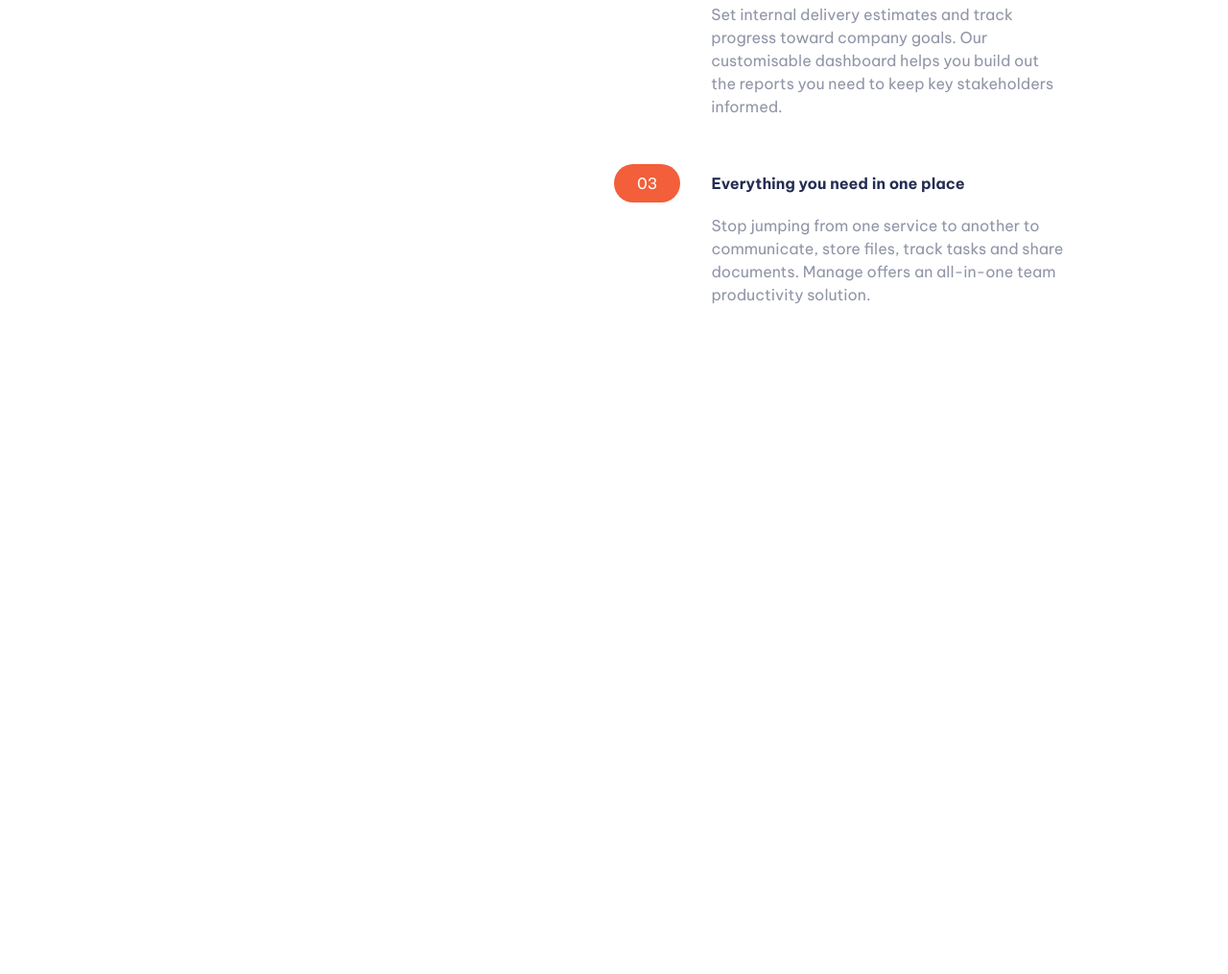
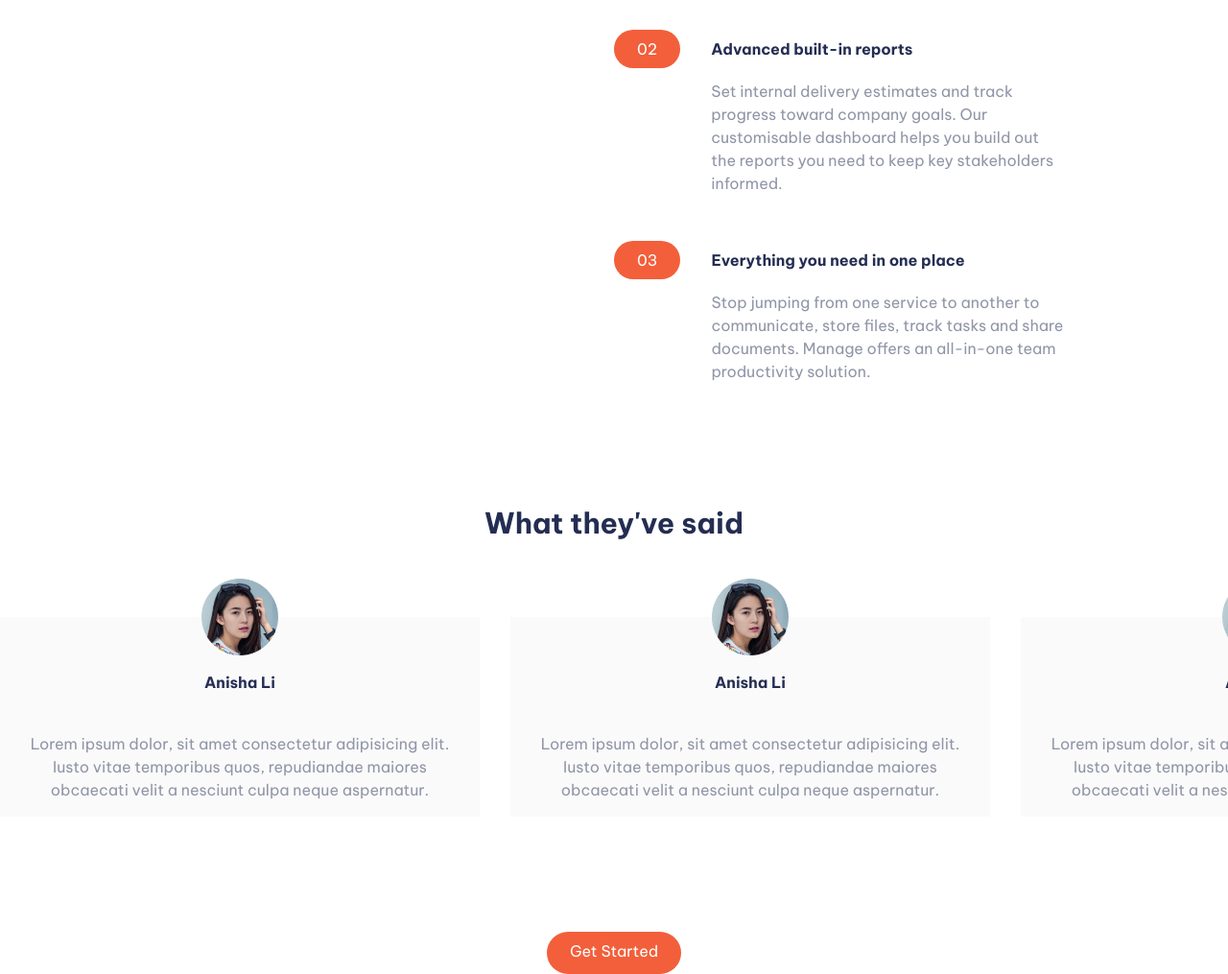
Before and after one commit to Iamdeyo/manage-landing-page-master, a website: page index.html in a window 1280 px wide. Shown: the part 960-1975 px from the top of the page at 96% size. Before the commit the page ends 1327 px from the top, so only its background shows below. Drawn offline with Linux system fonts and the light colour scheme.

Commit message:
adding testimony section

```diff
--- a/index.html
+++ b/index.html
@@ -80,7 +80,7 @@
     <!-- Features Section -->
     <section id="feature" class="overflow-hidden">
       <div
-        class="container flex flex-col mx-auto space-y-10 mt-10 px-4 md:flex-row md:space-y-0"
+        class="container flex flex-col mx-auto space-y-10 mt-10 p-20 px-4 md:flex-row md:space-y-0"
       >
         <!-- left side -->
         <div class="flex flex-col space-y-6 md:w-1/2">
@@ -174,5 +174,84 @@
         </div>
       </div>
     </section>
+    <!-- Testimonay -->
+    <section id="testimony">
+      <div class="flex flex-col">
+        <h2 class="text-3xl font-bold text-center text-darkBlue">
+          What they've said
+        </h2>
+        <div
+          id="slider"
+          class="overflow-hidden overflow-x-scroll space-x-8 flex w-full p-20 px-4 md:px-0"
+        >
+          <div
+            class="slider-item w-full items-center bg-veryLightGray p-4 flex flex-col relative min-w-full md:min-w-[500px]"
+          >
+            <img
+              class="w-20 h-20 absolute -top-10"
+              src="./images/avatar-anisha.png"
+              alt=""
+            />
+            <h3 class="text-base my-10 text-darkBlue font-bold">Anisha Li</h3>
+            <p class="text-center text-darkGrayishBlue">
+              Lorem ipsum dolor, sit amet consectetur adipisicing elit. Iusto
+              vitae temporibus quos, repudiandae maiores obcaecati velit a
+              nesciunt culpa neque aspernatur.
+            </p>
+          </div>
+          <div
+            class="slider-item w-full items-center bg-veryLightGray p-4 flex flex-col relative min-w-full md:min-w-[500px]"
+          >
+            <img
+              class="w-20 h-20 absolute -top-10"
+              src="./images/avatar-anisha.png"
+              alt=""
+            />
+            <h3 class="text-base my-10 text-darkBlue font-bold">Anisha Li</h3>
+            <p class="text-center text-darkGrayishBlue">
+              Lorem ipsum dolor, sit amet consectetur adipisicing elit. Iusto
+              vitae temporibus quos, repudiandae maiores obcaecati velit a
+              nesciunt culpa neque aspernatur.
+            </p>
+          </div>
+          <div
+            class="slider-item w-full items-center bg-veryLightGray p-4 flex flex-col relative min-w-full md:min-w-[500px]"
+          >
+            <img
+              class="w-20 h-20 absolute -top-10"
+              src="./images/avatar-anisha.png"
+              alt=""
+            />
+            <h3 class="text-base my-10 text-darkBlue font-bold">Anisha Li</h3>
+            <p class="text-center text-darkGrayishBlue">
+              Lorem ipsum dolor, sit amet consectetur adipisicing elit. Iusto
+              vitae temporibus quos, repudiandae maiores obcaecati velit a
+              nesciunt culpa neque aspernatur.
+            </p>
+          </div>
+          <div
+            class="slider-item w-full items-center bg-veryLightGray p-4 flex flex-col relative min-w-full md:min-w-[500px]"
+          >
+            <img
+              class="w-20 h-20 absolute -top-10"
+              src="./images/avatar-anisha.png"
+              alt=""
+            />
+            <h3 class="text-base my-10 font-bold text-darkBlue">Anisha Li</h3>
+            <p class="text-center text-darkGrayishBlue">
+              Lorem ipsum dolor, sit amet consectetur adipisicing elit. Iusto
+              vitae temporibus quos, repudiandae maiores obcaecati velit a
+              nesciunt culpa neque aspernatur.
+            </p>
+          </div>
+        </div>
+        <a
+          href="#"
+          class="p-3 mt-10 px-6 pt-2 text-white bg-brightRed rounded-full baseline self-center hover:bg-brightRedLight"
+        >
+          Get Started
+        </a>
+      </div>
+    </section>
   </body>
 </html>
```
Also changed, not shown: css/main.css.
